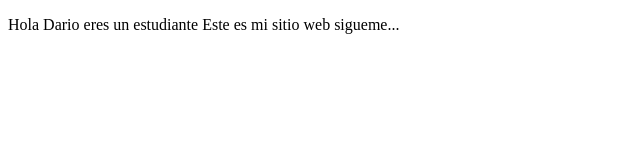
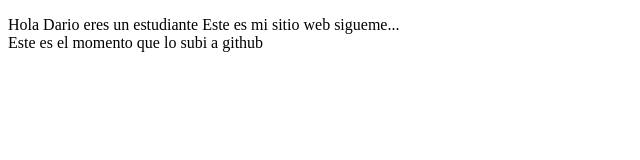
Before and after one commit to dturin1997/proyectoDemoCursoPrework, a plain HTML site: page index.html in a window 1280 px wide. Shown: the whole page, without its empty margins (0-640 px from the left). Drawn offline with Linux system fonts and the light colour scheme.

Commit message:
cambios agregamos una linea mas

```diff
--- a/index.html
+++ b/index.html
@@ -10,6 +10,8 @@
     <p>
         Hola Dario eres un estudiante
         Este es mi sitio web sigueme...
+        <br>
+        Este es el momento que lo subi a github
     </p>
 </body>
 </html>
```
